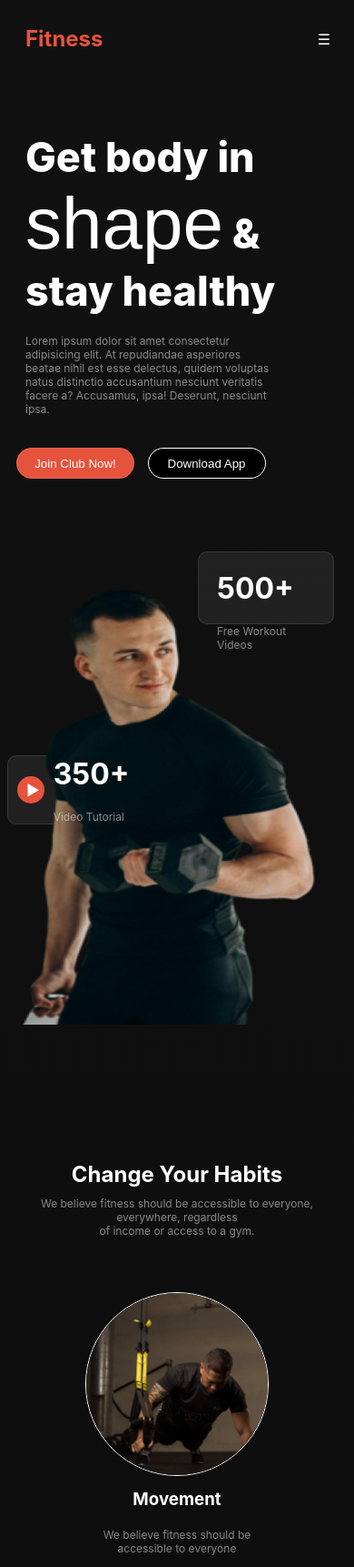
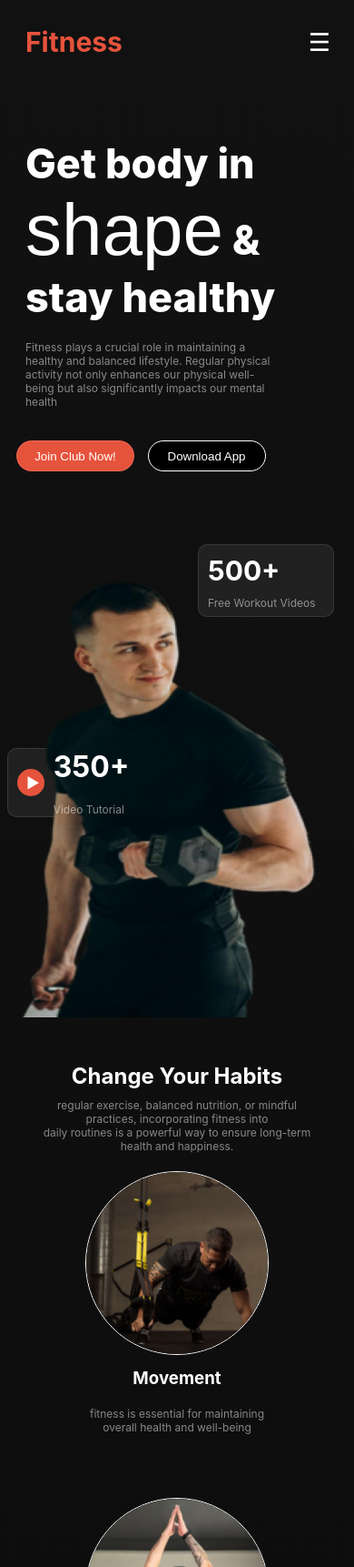
Before and after one commit to saikat1076/assignment-02, a plain HTML site: page index.html in a window 390 px wide. Shown: the top 1722 px of the page at 91% size. Drawn offline with nearby package versions, Linux system fonts and the light colour scheme; a web font is replaced by a local one.

Commit message:
final assignment

```diff
--- a/index.html
+++ b/index.html
@@ -23,7 +23,7 @@
         <div class="banner display-flex">
             <div class="banner-title">
                 <h1 class="banner-name">Get body in <span class="miama">shape</span> & stay healthy</h1>
-                <p class="white-2">Lorem ipsum dolor sit amet consectetur adipisicing elit. At repudiandae asperiores beatae nihil est esse delectus, quidem voluptas natus distinctio accusantium nesciunt veritatis facere a? Accusamus, ipsa! Deserunt, nesciunt ipsa.</p>
+                <p class="white-2">Fitness plays a crucial role in maintaining a healthy and balanced lifestyle. Regular physical activity not only enhances our physical well-being but also significantly impacts our mental health</p>
                 <span>
                     <button class="button">Join Club Now!</button>
                     <button class="button-2">Download App</button>
@@ -44,28 +44,30 @@
         <section class="section-1">
             <div class="section-title">
                 <h2 class="titleh2">Change Your Habits</h2>
-                <p class="white-2 titledes">We believe fitness should be accessible to everyone, everywhere, regardless <br>of income or access to a gym.</p>
+                <p class="white-2 titledes">
+                    regular exercise, balanced nutrition, or mindful practices, incorporating fitness into <br>daily routines is a powerful way to ensure long-term health and happiness.
+                </p>
             </div>
             <div class="sec-1">
                 <div>
                     <img class="sectionimg" src="images/image 3.png" alt="">
                     <h3 class="sectionh3">Movement</h3>
-                    <p class="white-2 sec-1pg">We believe fitness should be accessible to everyone</p>
+                    <p class="white-2 sec-1pg">fitness is essential for maintaining overall health and well-being</p>
                 </div>
                 <div>
                     <img class="sectionimg" src="images/image 2.png" alt="">
                     <h3 class="sectionh3">Time</h3>
-                    <p class="white-2 sec-1pg">We believe fitness should be accessible to everyone</p>
+                    <p class="white-2 sec-1pg"> It also encompasses adequate sleep, and stress management.</p>
                 </div>
                 <div>
                     <img class="sectionimg" src="images/image 4.png" alt="">
                     <h3 class="sectionh3">Practice</h3>
-                    <p class="white-2 sec-1pg">We believe fitness should be accessible to everyone</p>
+                    <p class="white-2 sec-1pg">The pain you feel today will be the strength you feel tomorrow.</p>
                 </div>
                 <div>
                     <img class="sectionimg" src="images/image 5.png" alt="">
                     <h3 class="sectionh3">Weight Loss</h3>
-                    <p class="white-2 sec-1pg">We believe fitness should be accessible to everyone</p>
+                    <p class="white-2 sec-1pg"> It aids in weight management by burning calories .</p>
                 </div>
             </div>
         </section>
@@ -73,7 +75,7 @@
             <div class="section-2">
                 <div class="section-2title">
                     <h1>Run an Extra <br> Mile Easily</h1>
-                    <p class="white-2">We believe fitness should be accessible to everyone, everywhere, regardless of income or access to a gym. With hundreds of professional workouts.</p>
+                    <p class="white-2">regular exercise, balanced nutrition, or mindful practices, incorporating fitness into daily routines is a powerful way to ensure long-term health and happiness.</p>
                     <button class="button">Join Now</button>
                 </div>
                 <img class="section2img" src="images/run.jpg" alt="">
@@ -82,7 +84,7 @@
         <section class="section-3">
             <div class="section-title">
                 <h1>BMI Calculator</h1>
-                <p class="white-2">We believe fitness should be accessible to everyone, everywhere, regardless <br>of income or access to a gym. </p>
+                <p class="white-2">A BMI calculator gives a good overview of your weight category, it's important to remember <br>that it's just one of many indicators of overall health.</p>
             </div>
             <div class="bmi display-flex">
                 <div class="bmi-part1">
@@ -102,7 +104,7 @@
                 </div>
                 <div class="bmicheck">
                     <h2>Calculate your BMI</h2>
-                    <p class="white-2">We believe fitness should be accessible to everyone, everywhere, regardless of <br>income or access to a gym. </p>
+                    <p class="white-2">A BMI calculator is a tool that helps you determine whether your weight is in <br>a healthy range for your height.</p>
                     <div>
                         <input class="Height white-2" type="text" placeholder="Height/cm">
                         <input class="Weight white-2" type="text" placeholder="Weight/kg">
@@ -184,7 +186,7 @@
                 <p class="white-2">Fexible Plan For Every Journey</p>
                 <nav class="navber2">
                     <ul class="choose1">
-                        <li class="listitem">Monthly</li>
+                        <li class="listitem"></li>
                         <li>Yearly</li>
                     </ul>
                 </nav>
@@ -227,7 +229,8 @@
         <div class="footersection">
             <div class="footertitle">
                 <h1>Fitness</h1>
-                <p class="white-2">We believe fitness should be accessible to everyone, everywhere, regardless of income or access to a gym. With hundreds of professional workouts.</p>
+                <p class="white-2">fitness is not just about physical activity; it also encompasses proper nutrition, adequate sleep, and stress management. A holistic approach to fitness ensures that all aspects of health are addressed, leading to a more balanced and fulfilling life.
+                </p>
             </div>
             <div class="Contactinfo">
                 <h2>Get started</h2>
--- a/styles/styles.css
+++ b/styles/styles.css
@@ -39,6 +39,7 @@ header{
 }
 .band-name{
     text-align: left;
+    font-size: 38px;
 }
 .nav-items{
     list-style: none;
@@ -46,28 +47,32 @@ header{
 .nav-items>a{
     text-decoration: none;
     color: rgb(255, 255, 255);
-    font-size: 0.7rem;
+    font-size: 12px;
     font-weight: 200;
 }
 .unlist{
     gap: 35px;
+    font-size: 1.7rem;
     box-sizing: border-box;
     border: 1px solid rgba(255, 255, 255, 0.1);
     padding: 4px 8px;
     border-radius: 2.43rem;
+    /* text-align: center; */
+    /* align-items: center; */
 }
 .navber{
     justify-content: space-between;
     align-items: center;
-    margin: 30px 100px;
+    margin: 30px 80px;
 }
 .menu-icon{
     display: none;
 }
 .items-1{
     background-color:  rgb(230, 83, 60);
-    padding: 0.18rem 0.8rem;
-    border-radius: 40px;
+    font-size: 14px;
+    padding: 5px 25px;
+    border-radius: 25px;
 }
 .banner{
     margin: 80px 130px 30px 100px;
@@ -108,16 +113,22 @@ header{
     display: none;
 }
 .card-2{
-    gap: 15px;
     height: 80px;
     width: 150px;
     border: 1px solid rgba(255, 255, 255, 0.1);
     box-sizing: border-box;
     border-radius: 10px;
     background: rgba(48, 48, 48, 0.54);
-    padding: 10px;
     margin: -370px 0px -370px 180px;
+
 }
+.card-2>H1{
+    font-size: 30px;
+    padding: 0;
+    padding-top: 10px;
+    padding-left: 10px;
+}
+
 .section-1{
     margin: 80px 100px 30px 180px;
     /* padding-top: 50px; */
@@ -230,7 +241,7 @@ header{
     margin: 20px;
 }
 .bmi{
-   margin: 30px 50px;
+   margin: 30px 60px;
     background-color: rgba(255, 255, 255, 0.1);
     justify-content: space-between;
     border-radius: 18px;
@@ -384,11 +395,11 @@ footer{
 }
 .footertitle{
     width: 30%;
-    padding: 130px 2px;
+    padding: 90px 2px;
 }
 .footertitle>h1{
     color: rgb(230, 83, 60);
-    font-size: 50px;
+    font-size: 40px;
     font-weight: 800;
     margin-bottom: 20px;
     position: static;
@@ -409,7 +420,7 @@ footer{
     font-weight: 400;
 }
 .hr{
-    margin: 0 70px;
+    margin: 15px 70px;
 }
 .copyright{
     text-align: center;
@@ -425,6 +436,9 @@ footer{
     }
     .menu-icon{
         display: flex;
+    }
+    .band-name{
+        font-size: 30px;
     }
     .navber{
         margin: 0px;
@@ -465,15 +479,21 @@ footer{
     }
     .section-1{
         margin: 0px;
-        padding-top: 550px;
+        padding-top: 450px;
     }
     .sec-1{
         display: grid;
         grid-template-columns: repeat(1, 1fr);
     }
+    .titledes{
+        margin: 0;
+    }
     .sec-1pg{
         align-items: center;
         margin: 0 auto;
+    }
+    .sectionimg{
+        margin-top: 10px;
     }
     .section-2{
         margin: 10px;
```
